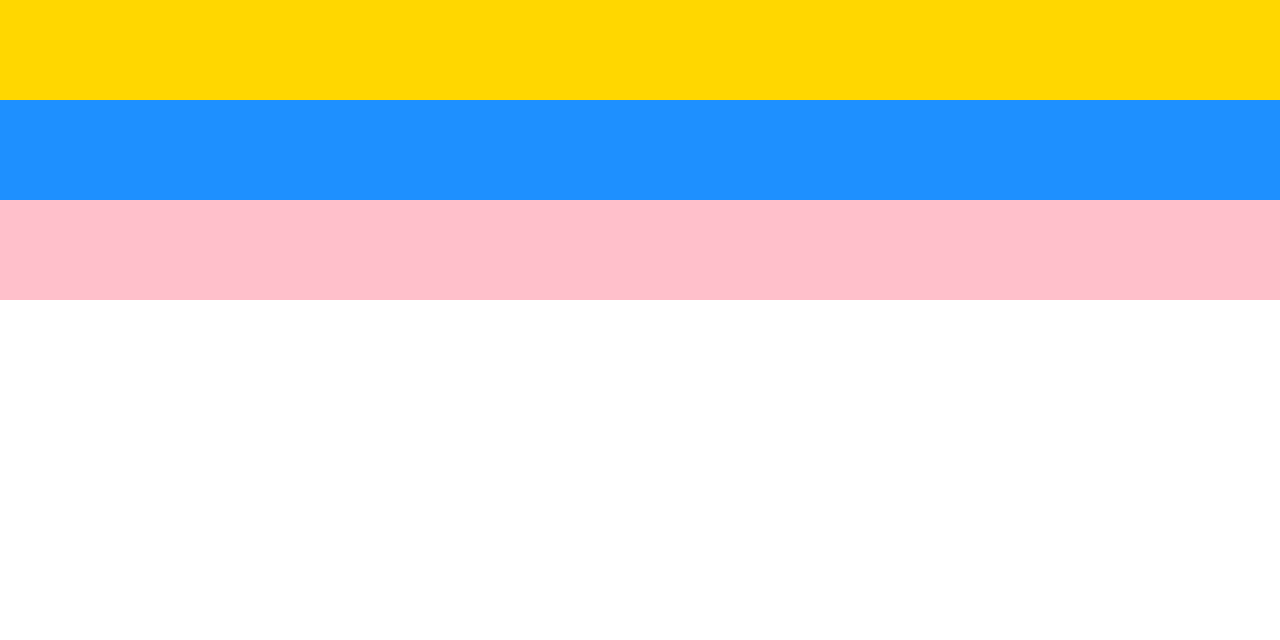
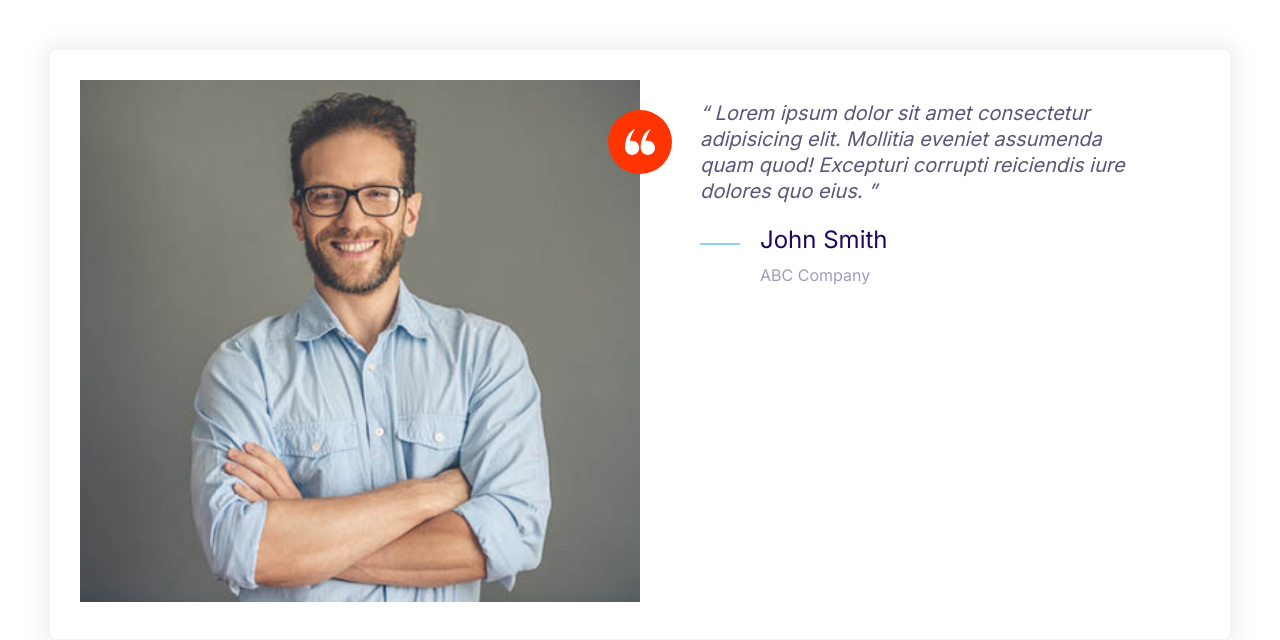
Before and after one commit to sarahnsaw/moshifyyy, a plain HTML site: page index.html in a window 1280 px wide. Drawn offline with Linux system fonts and the light colour scheme.

Commit message:
testimonials commit

```diff
--- a/css/style.css
+++ b/css/style.css
@@ -207,10 +207,18 @@
   height: 40px;
 }
 
+.icon--small {
+  width: 30px;
+  height: 30px;
+}
+
 .icon--primary {
   fill: var(--color-primary);
 }
 
+.icon--white {
+  fill: #fff;
+}
 .icon-container {
   background: #f3f9fa;
   width: 64px;
@@ -219,6 +227,11 @@
   display: inline-flex;
   justify-content: center;
   align-items: center;
+}
+
+.icon-container--accent {
+  background: var(--color-accent);
+
 }
 
 .btn {
@@ -409,13 +422,43 @@
   display: grid;
 }
 
-@media screen and (mind-width: 768px) {
+@media screen and (min-width: 768px) {
   .grid--1x2 {
-    grid-template-columns: (2, 1fr);
+    grid-template-columns: repeat(2, 1fr);
   }
 }
 
-@media screen and (mind-width: 1024px) {
+@media screen and (min-width: 1024px) {
   .grid--1x3 {
     grid-template-columns: (3, 1fr);
   }
+
+  /* Testimonials */
+
+.testimonial {
+  padding: 3rem;
+}
+
+.testimonial__image {
+  position: relative;
+}
+.testimonial__image > img {
+  width: 100%;
+}
+
+.testimonial__image > .icon-container {
+  position: absolute;
+  top: 3rem;
+  right: -32px;
+}
+
+@media screen and (min-width: 768px) {
+  .testimonial .quote
+  .testimonial .quote__author {
+    font-size: 2.4rem;
+  }
+
+  .testimonial .quote {
+    margin-left: 6rem;
+  }
+}
--- a/index.html
+++ b/index.html
@@ -13,11 +13,39 @@
     <link rel="stylesheet" href="css/normalize.css" />
     <link rel="stylesheet" href="css/style.css" />
   </head>
-  <body>
-    <div class="grid grid--1x3">
-      <div style="height: 100px; background: gold"></div>
-      <div style="height: 100px; background: dodgerblue"></div>
-      <div style="height: 100px; background: pink"></div>
+  <body style="padding: 5rem">
+    <div class="card testimonial">
+      <div class="grid grid--1x2">
+        <div class="testimonial__image">
+          <img src="images/testimonial.jpg" alt="a happy, smiling customer" />
+          <span class="icon-container icon-container--accent">
+            <svg class="icon icon--white icon--small">
+              <use xlink:href="images/sprite.svg#quotes"></use>
+            </svg>
+          </span>
+        </div>
+        <blockquote class="quote">
+          <p class="quote__text">
+            Lorem ipsum dolor sit amet consectetur adipisicing elit. Mollitia
+            eveniet assumenda quam quod! Excepturi corrupti reiciendis iure dolores
+            quo eius.
+          </p>
+          <footer>
+            <div class="media">
+              <div class="media__image">
+                <svg class="icon icon--primary quote__line">
+                  <use xlink:href="images/sprite.svg#line"></use>
+                </svg>
+              </span>
+            </div>
+              <div class="media__body">
+                <h3 class="media__title quote__author">John Smith</h3>
+                <p class="quote__organization">ABC Company</p>
+              </div>
+              </div>
+              </footer>
+              </blockquote>
+      </div>
     </div>
   </body>
 </html>
```
Also changed, not shown: components/grids.html (added, +5 -0 lines), components/icons.html (+4 -4 lines), images/testimonial.jpg (added).
